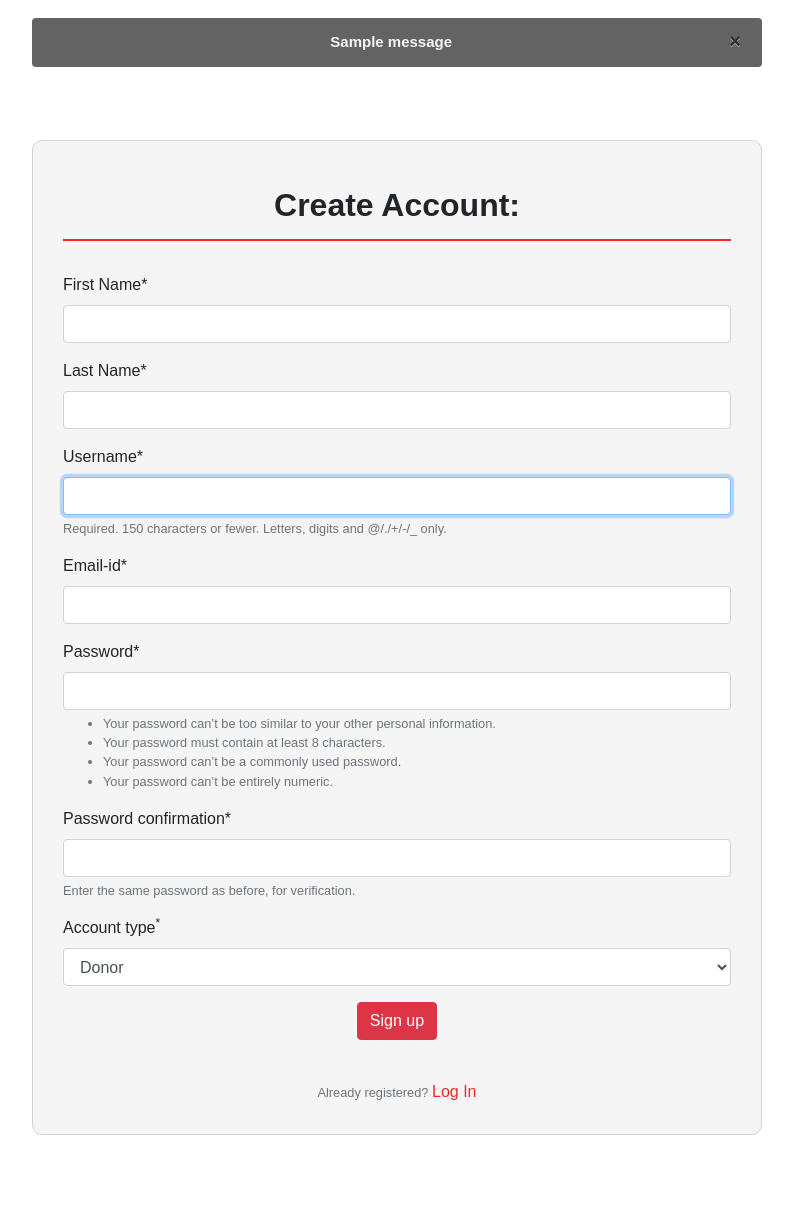
After one commit to Sanayshah2/code-it-personal, a Django app: page /register/ in a window 1280 px wide. The commit adds this page. Shown: the whole page, without its empty margins (243-1036 px from the left). Run offline with Django 3.2, Linux system fonts and the light colour scheme; tables that the repository leaves empty hold one stand-in row (values such as "Sample post"); one stand-in notice (Sample message) is shown; some libraries are stand-ins or nearby versions.

Commit message:
'initial'

```diff
--- /dev/null
+++ b/ngo_point1/ngo_requirements/decorators.py
@@ -0,0 +1,56 @@
+from django.http import HttpResponse
+from django.shortcuts import redirect
+from django.contrib.auth.models import Group
+from .models import *
+
+def is_logged(view_func):
+        def wrapper_func(request, *args, **kwargs):
+            if request.user.is_authenticated:
+                group = Group.objects.get(user = request.user)
+                if group.name == 'donor':
+                    return redirect('donordashboard', username = request.user.username)
+                else:
+                    return redirect('ngodashboard', username = request.user.username)
+            else:
+                return view_func(request, *args, **kwargs)
+        return wrapper_func
+
+
+
+def ngo_required(view_func):
+    def wrapper_func(request, *args, **kwargs):
+        group = Group.objects.get(user = request.user)
+        if group.name == 'ngo':
+            return view_func(request, *args, **kwargs)
+        else:
+            return HttpResponse('You are not authorized to view this page.')
+    return wrapper_func
+
+
+def donor_required(view_func):
+    def wrapper_func(request, *args, **kwargs):
+        group = Group.objects.get(user = request.user)
+        if group.name == 'donor':
+            return view_func(request, *args, **kwargs)
+        else:
+            return HttpResponse('You are not authorized to view this page.')
+    return wrapper_func
+
+# def adminprofile_required(view_func):
+#     def wrapper_func(request, *args, **kwargs):
+#         profile = Admin.objects.filter(user = request.user).count()
+#         if profile == 0:
+#             return redirect('adminProfile')
+#         else:
+#             return view_func(request, *args, **kwargs)
+#     return wrapper_func
+
+
+# def studentprofile_required(view_func):
+#     def wrapper_func(request, *args, **kwargs):
+#         profile = Student.objects.filter(user = request.user).count()
+#         if profile == 0:
+#             return redirect('studentProfile')
+#         else:
+#             return view_func(request, *args, **kwargs)
+#     return wrapper_func
--- /dev/null
+++ b/ngo_point1/ngo_requirements/forms.py
@@ -0,0 +1,20 @@
+from django import forms
+from django.contrib.auth.models import User
+from django.contrib.auth.forms import UserCreationForm
+from .models import *
+from django.forms import ModelForm
+
+class UserForm(UserCreationForm):
+
+    email = forms.CharField(max_length=30, label='Email-id')
+    first_name = forms.CharField(max_length=20, label='First Name')
+    last_name = forms.CharField(max_length=20, label='Last Name')
+
+    class Meta:
+        model = User
+        fields = [ 'first_name','last_name','username','email',  'password1', 'password2']
+
+
+class LoginForm(forms.Form):
+    username = forms.CharField(label = "Username")
+    password = forms.CharField(label = "Password",widget = forms.PasswordInput)
--- a/ngo_point1/ngo_requirements/models.py
+++ b/ngo_point1/ngo_requirements/models.py
@@ -22,7 +22,7 @@
 
     requirement_heading=models.CharField(max_length=300,default='')
     requirement_content=models.TextField()
-    #receiver=models.ForeignKey(Admin,on_delete=models.CASCADE)
+    ngo = models.ForeignKey(Ngo, on_delete=models.CASCADE, default='')
     # from_ngo=models.ForeignKey(Student,on_delete=models.CASCADE)
     # college=models.CharField(max_length=300,default='',choices=college_choices)
     # branch=models.CharField(max_length=300,blank='true', null='true',choices=branch_choices)
--- a/ngo_point1/ngo_requirements/templates/ngo_requirements/base.html
+++ b/ngo_point1/ngo_requirements/templates/ngo_requirements/base.html
@@ -1,20 +1,6 @@
 <html>
     <head>
-        <title>Grievance system</title>
-
-        <!-- Global site tag (gtag.js) - Google Analytics -->
-        <script async src="https://www.googletagmanager.com/gtag/js?id=UA-168136259-2"></script>
-        <script>
-          window.dataLayer = window.dataLayer || [];
-          function gtag(){dataLayer.push(arguments);}
-          gtag('js', new Date());
-
-          gtag('config', 'UA-168136259-2');
-        </script>
-
-        <script data-ad-client="ca-pub-1891679618996777" async src="https://pagead2.googlesyndication.com/pagead/js/adsbygoogle.js"></script>
-
-
+        <title>NGO</title>
         <meta charset="utf-8">
         <meta name="viewport" content="width=device-width, initial-scale=1.0">
         <link rel="stylesheet" href="https://maxcdn.bootstrapcdn.com/bootstrap/4.0.0/css/bootstrap.min.css" integrity="sha384-Gn5384xqQ1aoWXA+058RXPxPg6fy4IWvTNh0E263XmFcJlSAwiGgFAW/dAiS6JXm" crossorigin="anonymous">
--- /dev/null
+++ b/ngo_point1/ngo_requirements/templates/ngo_requirements/donordashboard.html
@@ -0,0 +1 @@
+<div>donordashboard</div>
--- /dev/null
+++ b/ngo_point1/ngo_requirements/templates/ngo_requirements/ngodashboard.html
@@ -0,0 +1 @@
+<div>ngodashboard</div>
--- /dev/null
+++ b/ngo_point1/ngo_requirements/templates/ngo_requirements/register.html
@@ -0,0 +1,55 @@
+{% extends 'ngo_requirements/base.html' %}
+{% load crispy_forms_tags %}
+{% block content %}
+<style>
+
+  .alert-custom{
+  background-color: rgb(209, 0, 0, 0.3);
+  color:rgb(141, 0, 0);
+  font-weight: bold;
+  }
+
+    .navbar{
+   background-color: #D10000;
+ }
+
+ #X{
+   color: rgb(0, 0, 0);
+ }
+</style>
+<div class="container">
+  <div class="row justify-content-center">
+    <div class='col-12 col-md-8'>
+        {% if messages %}
+        {% for x in messages %}
+                <div class="alert alert-custom  fade in alert-dismissable show" style="margin-top:18px;font-size: 15px;font-weight: bold;background-color: rgb(99, 99, 99);color: whitesmoke;">
+                 <button type="button" class="close" data-dismiss="alert" aria-label="Close">
+                    <span aria-hidden="true" style="font-size:20px">×</span>
+                  </button><center>{{x}}</center>
+                </div>
+         {% endfor %}
+         {% endif %}
+         <div class="" style="background-color: whitesmoke;padding: 30px;margin-top: 10%;margin-bottom:10%;text-align: center;border-radius: 10px;border: 1px solid lightgray;">
+      <h2 style="padding: 15px;border-bottom: 2px solid rgb(241, 41, 41);font-weight: bold;">Create Account:</h2><br>
+        <form method="POST">
+            <div style="text-align: left;">
+            {% csrf_token %}
+            {{form|crispy}}
+            <div class="form-group">
+                <label class="control-label" >Account type<sup>*</sup></label>
+                <select class="select form-control" name="group" required>
+                    <option value="donor">Donor</option>
+                    <option value="ngo">NGO</option>
+                </select>
+            </div>
+
+            </div>
+            <button type="submit" class="btn btn-danger" >Sign up</button><br><br>
+            </form>
+            <small class="text-muted">Already registered? </small> <a href=''  style="color: rgb(241, 41, 41);">Log In</a>
+    </div>
+</div>
+</div>
+</div>
+
+{% endblock content %}
--- a/ngo_point1/ngo_requirements/urls.py
+++ b/ngo_point1/ngo_requirements/urls.py
@@ -6,6 +6,11 @@
 
 urlpatterns = [
     path('',views.home,name='home'),
+    path('register/',views.register,name='register'),
+    path('login/',views.Login,name='login'),
+    path('<username>/donordashboard/',views.donordashboard,name='donordashboard'),
+    path('<username>/ngodashboard/',views.ngodashboard,name='ngodashboard'),
+    path('logout/', views.logout_view, name='logout_view'),
 
 
 
--- a/ngo_point1/ngo_requirements/views.py
+++ b/ngo_point1/ngo_requirements/views.py
@@ -1,6 +1,70 @@
-from django.shortcuts import render
+from django.shortcuts import render, redirect
+from .forms import *
+from .models import *
+from django.contrib.auth.models import User, Group
+from django.contrib import messages
+from django.contrib.auth.decorators import login_required
+from django.contrib.auth import authenticate,login,logout
+from django.db.models import Q
+from django.utils import timezone
+from .decorators import *
+
 
 # Create your views here.
 def home(request):
    # group=Group.objects.get(user=request.user)
     return render(request,'ngo_requirements/home.html')
+
+@is_logged
+def register(request):
+   if request.method=='POST':
+      form=UserForm(request.POST)
+      if form.is_valid():
+            form.save()
+            group = request.POST.get('group')
+            group = Group.objects.get(name = group)
+            user = form.save(commit=False)
+            user.groups.add(group)
+            user.save()
+            return redirect('login')
+   else:
+      form=UserForm()
+   return render(request,'ngo_requirements/register.html',{'form':form})
+
+@is_logged
+def Login(request):
+    if request.method=='POST':
+        form = LoginForm(request.POST or None)
+        if form.is_valid():
+            username = form.cleaned_data.get("username")
+            password = form.cleaned_data.get("password")
+            user = authenticate(username = username,password = password)
+            if user is not None:
+                group=Group.objects.get(user=user)
+                g=group.name
+                if g == 'donor':
+                  login(request, user)
+                  return redirect('donordashboard', username = user.username)
+                else:
+                  login(request, user)
+                  return redirect('ngodashboard', username = user.username)
+            elif user is None:
+                messages.info(request, f'Invalid Credentials.')
+    else:
+        form= LoginForm()
+    return render(request,"ngo_requirements/login.html",{'form':form})
+
+def logout_view(request):
+    logout(request)
+    return redirect('home')
+
+@login_required
+@donor_required
+def donordashboard(request, username):
+   return render(request,"ngo_requirements/donordashboard.html")
+
+
+@login_required
+@ngo_required
+def ngodashboard(request, username):
+   return render(request,"ngo_requirements/ngodashboard.html")
```
Also changed, not shown: ngo_point1/ngo_point1/settings.py (+7 -1 lines), ngo_point1/ngo_requirements/templates/ngo_requirements/home.html (+5 -6 lines), ngo_point1/ngo_requirements/templates/ngo_requirements/login.html (added, +51 -0 lines), ngo_point1/db.sqlite3, ngo_point1/ngo_requirements/migrations/0002_requirement_ngo.py (added).
